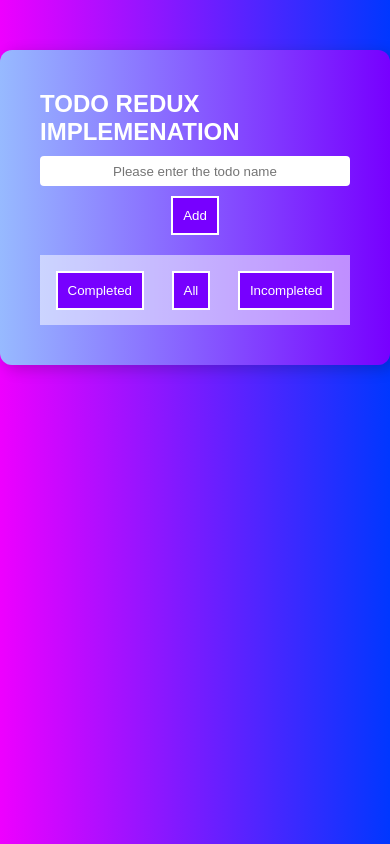
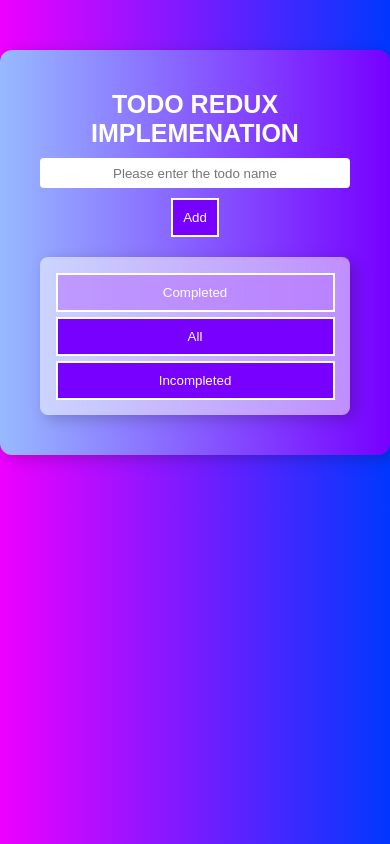
Before and after one commit to ElenMuradyan/Redux-Todo-Implement, a plain HTML site: page index.html in a window 390 px wide. Both pictures are taken after a click on the button "Completed". Drawn offline with Linux system fonts and the light colour scheme.

Commit message:
correct styles for responsiveness

```diff
--- a/index.css
+++ b/index.css
@@ -42,11 +42,14 @@ button {
     border: 2px solid white;
 }
 #buttons{
+    border-radius: 8px;
     background-color: rgba(255, 255, 255, 0.522);
     width: 90%;
     display: flex;
+    gap: 10px;
     justify-content: space-between;
     padding: 5%;
+    box-shadow: 5px 4px 15px rgba(0, 0, 0, 0.2);
 }
 button:hover{
     background-color: #b87affa0;
@@ -59,6 +62,8 @@ ul{
     gap: 10px;
 }
 li{
+    box-shadow: 15px 4px 15px rgba(255, 0, 204, 0.269);
+    border-radius: 8px;
     display: flex;
     justify-content: space-between;
     align-items: center;
@@ -77,3 +82,17 @@ li>button{
 li>button:hover{
     background-color: rgba(255, 255, 255, 0.437);
 }
+
+@media (max-width:520px) {
+    span{
+        font-size: small;
+    }
+    h2{
+        text-align: center;
+        font-size: 25px;
+    }
+    #buttons{
+        flex-direction: column;
+        gap: 5px;
+    }
+}
--- a/index.js
+++ b/index.js
@@ -75,6 +75,7 @@ const todoReducer = (state = initialState, action) => {
 //store
 
 const store = createStore(todoReducer,initialState);
+
 //maincode
 
 const input = document.getElementById('todo_input');
@@ -89,10 +90,19 @@ const render = () => {
     let filteredTodos;
 
     if(todosVisibility === 'completed'){
+        document.getElementById('completed').style.backgroundColor='#b87affa0';
+        document.getElementById('incompleted').style.backgroundColor='#7700ff';
+        document.getElementById('all').style.backgroundColor='#7700ff';
         filteredTodos = state.todos.filter(todo => todo.completed);
     }else if(todosVisibility === 'incompleted'){
+        document.getElementById('completed').style.backgroundColor='#7700ff';
+        document.getElementById('all').style.backgroundColor='#7700ff';
+        document.getElementById('incompleted').style.backgroundColor='#b87affa0';
         filteredTodos = state.todos.filter(todo => !todo.completed);
     }else{
+        document.getElementById('completed').style.backgroundColor='#7700ff';
+        document.getElementById('incompleted').style.backgroundColor='#7700ff';
+        document.getElementById('all').style.backgroundColor='#b87affa0';
         filteredTodos = state.todos;
     }
 
```
Also changed, not shown: index.html (+1 -1 lines).
